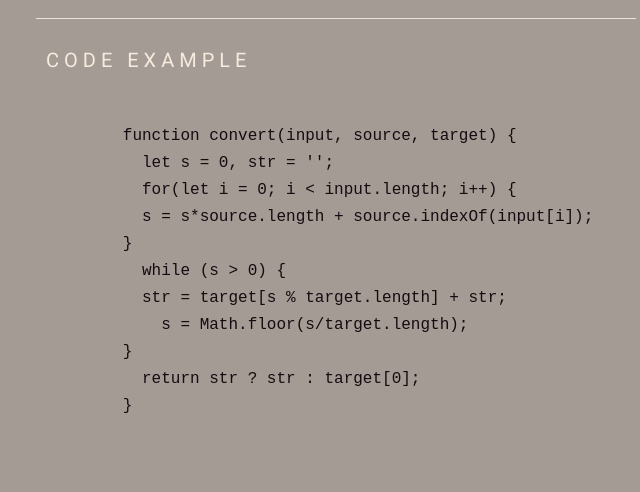
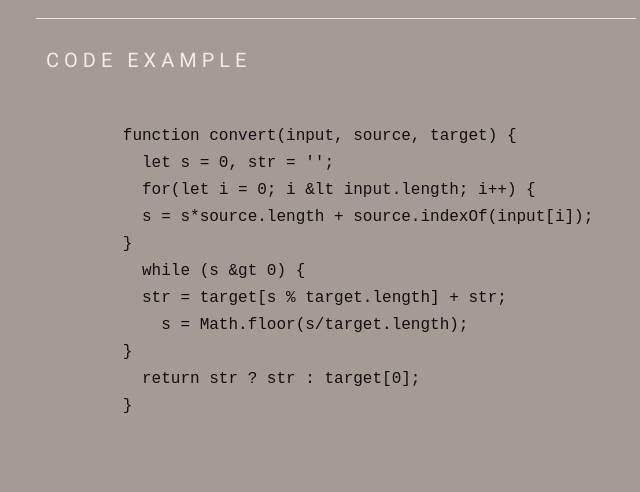
Before and after one commit to annabarnv/rsschool-cv, a plain HTML site: page index.html in a window 1280 px wide. Shown: the part 860-1352 px from the top of the page, 624-1264 px from the left. Drawn offline with Linux system fonts and the light colour scheme; a script that the page names is missing.

Commit message:
refactor: fix html after validation

```diff
--- a/index.html
+++ b/index.html
@@ -100,10 +100,10 @@
         <code>
         function convert(input, source, target) {
           let s = 0, str = '';
-          for(let i = 0; i &lt input.length; i++) {
+          for(let i = 0; i &amp;lt input.length; i++) {
           s = s*source.length + source.indexOf(input[i]);
         }
-          while (s &gt 0) {
+          while (s &amp;gt 0) {
           str = target[s % target.length] + str;
             s = Math.floor(s/target.length);
         }
```
